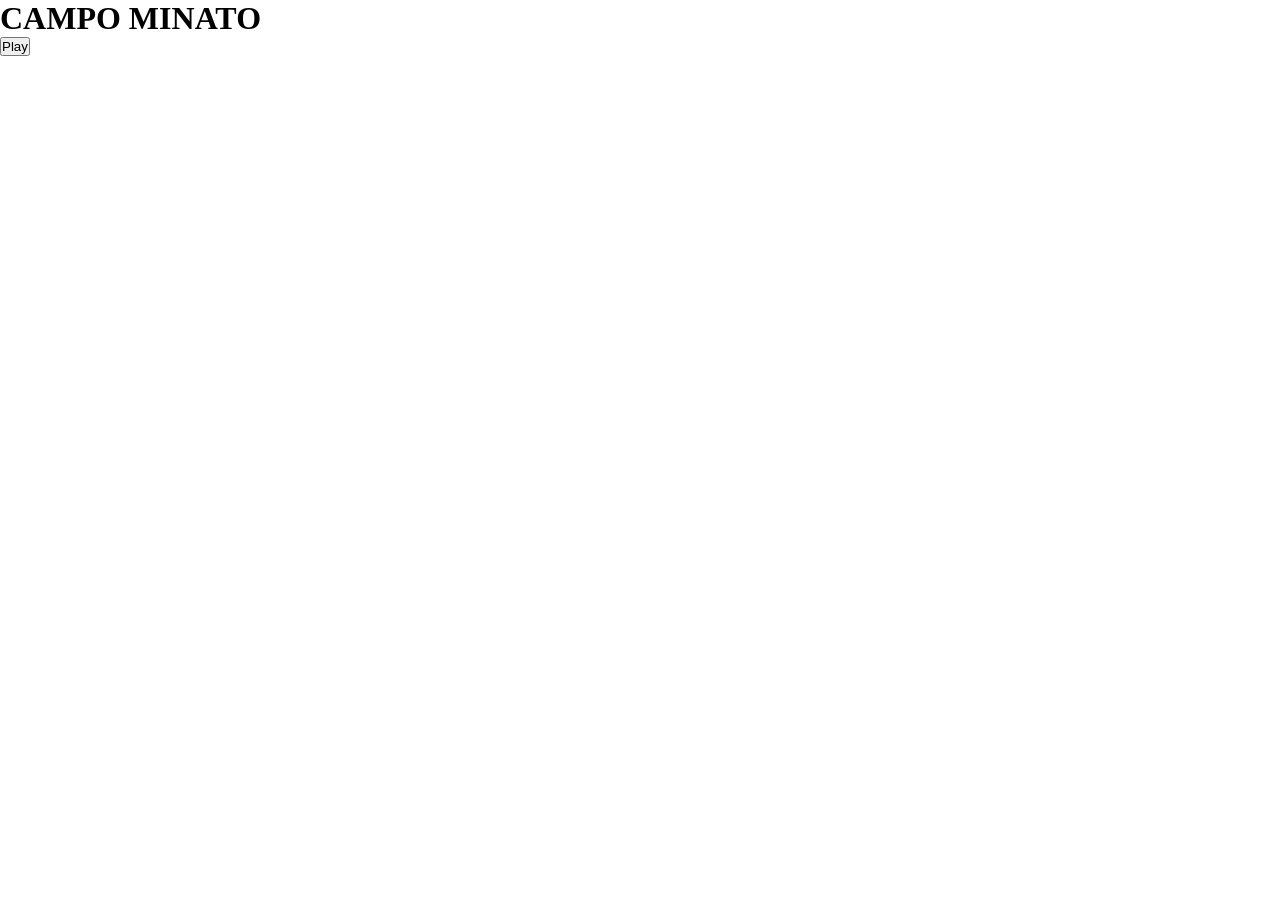
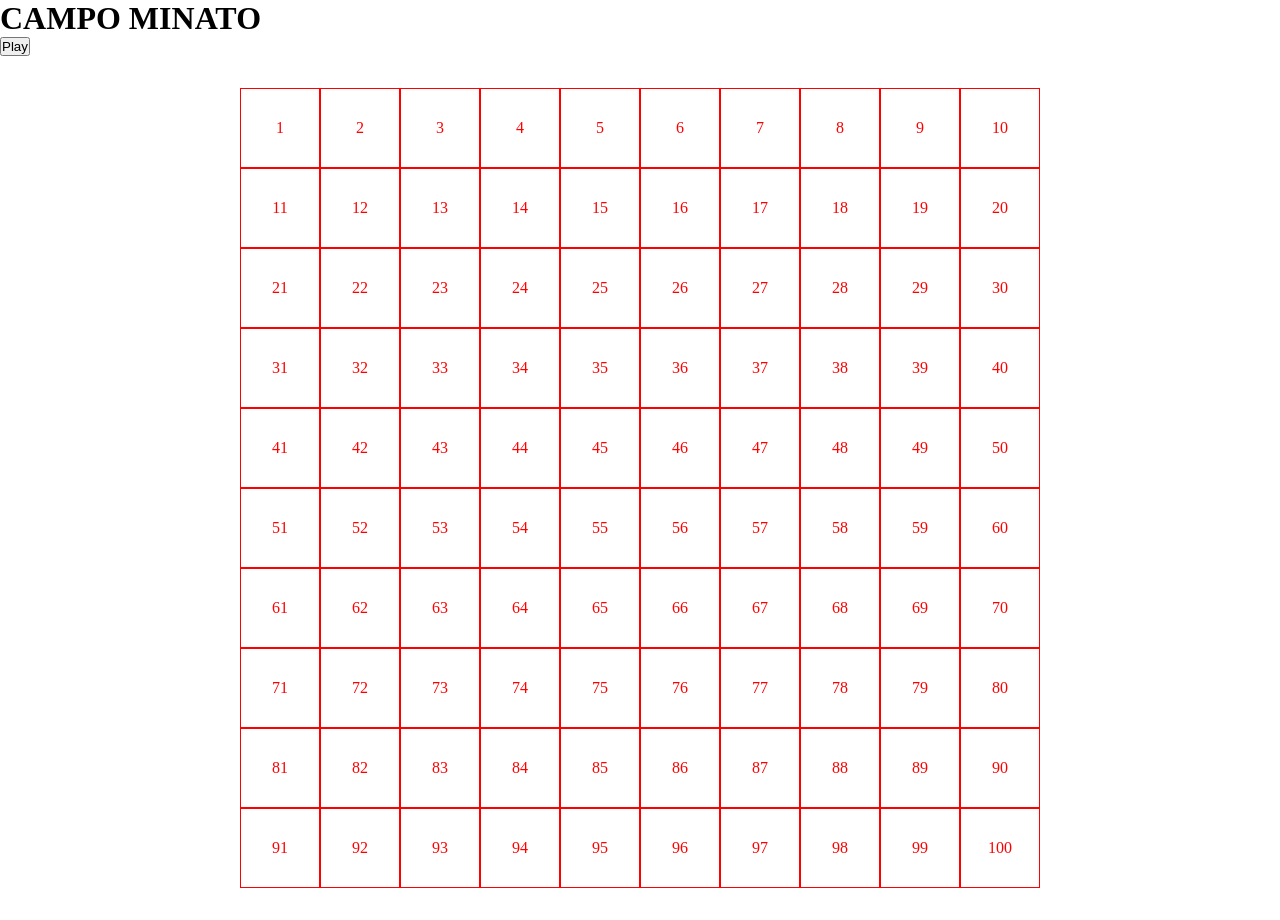
Before and after one commit to FabioCostantino84/js-campominato-grid, a plain HTML site: page index.html in a window 1280 px wide. Before the commit the page ends 800 px from the top, so only its background shows below. Drawn offline with Linux system fonts and the light colour scheme.

Commit message:
add generateBoxes

```diff
--- a/assets/css/style.css
+++ b/assets/css/style.css
@@ -4,3 +4,27 @@
 	padding: 0;
 	box-sizing: border-box;
 }
+
+.container {
+	max-width: 800px;
+	margin: 2rem auto;
+}
+
+.boxes
+{
+	display: flex;
+	flex-wrap: wrap;
+
+	& .cell
+	{
+		width: calc(100% / 10);
+		aspect-ratio: 1 / 1;
+		border: 1px solid red;
+		color: red;
+		display: flex;
+		align-items: center;
+		justify-content: center;
+
+	}
+
+}
--- a/assets/js/script.js
+++ b/assets/js/script.js
@@ -8,3 +8,24 @@ Ci saranno quindi 10 caselle per ognuna delle 10 righe.
 Quando l'utente clicca su ogni cella, la cella cliccata si colora di azzurro ed emetto un messaggio in console con il numero della cella cliccata.
 
 */
+
+
+//creare una griglia di 10 caselle per 10 righe e assegnare a ciascuna casella un numero da 1 a 100
+const boxesElement = document.querySelector('.boxes')
+const limit = 100
+
+function generateboxes(domElement, limit) {
+
+    // creazione boxes
+    for (let i = 0; i < limit; i++) {
+
+        const cellElement = document.createElement('div')
+        cellElement.className = 'cell'
+        cellElement.append(i + 1)
+        domElement.append(cellElement)
+
+    }
+}
+
+// richiamo della funzione
+generateboxes(boxesElement, limit)
--- a/index.html
+++ b/index.html
@@ -11,16 +11,18 @@
 
     <h1>CAMPO MINATO</h1>
 
-    <div class="container">
-		<div class="boxes">
-		</div>
-	</div>
 
 
     <form>
         <button class="play_button" type="submit">Play</button>
     </form>
 
-    <script type="text/javascript" src="./assets/js/main.js"></script>
+    <div class="container">
+        <div class="boxes">
+        </div>
+    </div>
+
+
+    <script type="text/javascript" src="./assets/js/script.js"></script>
 </body>
 </html>
```
